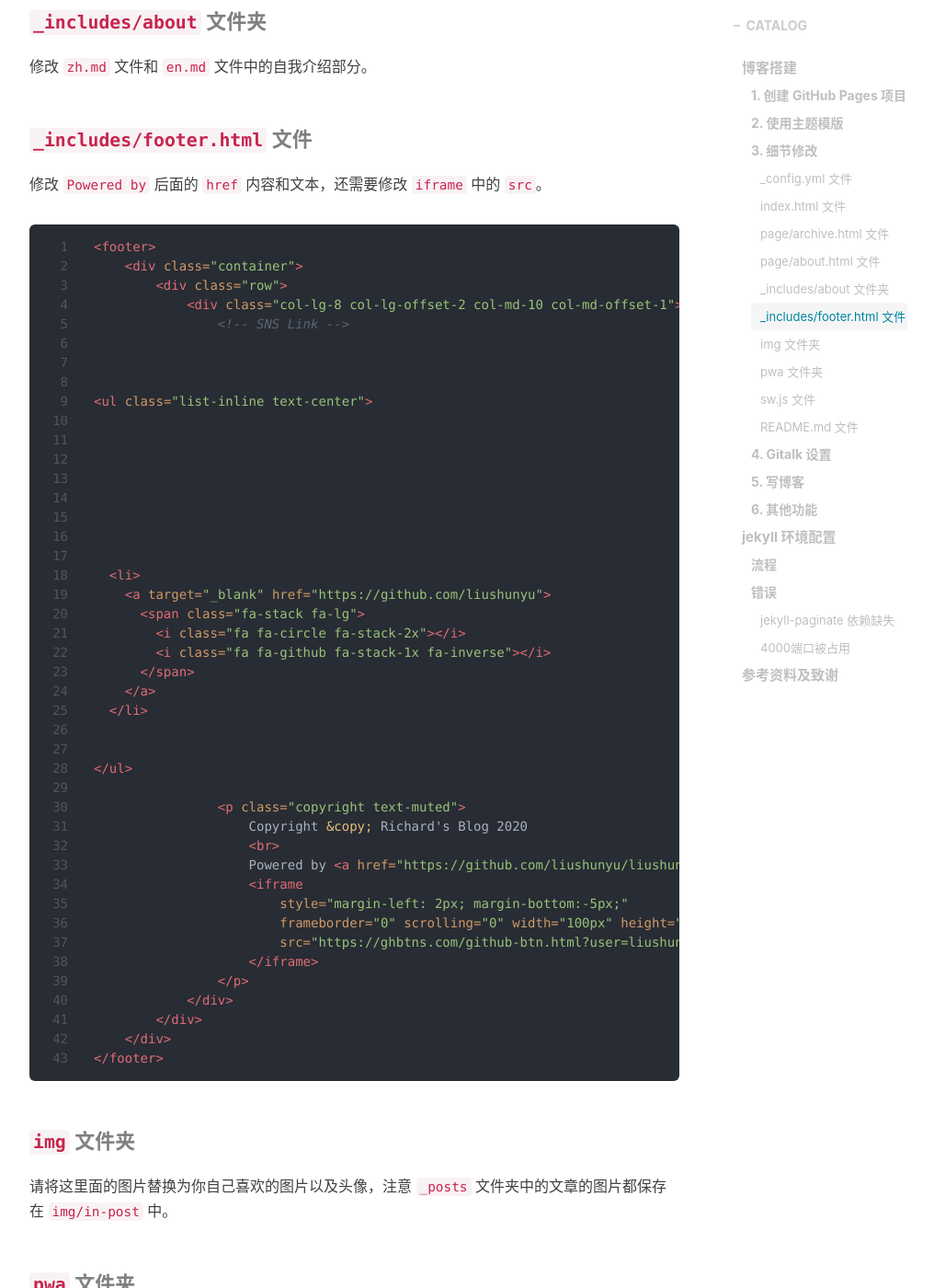
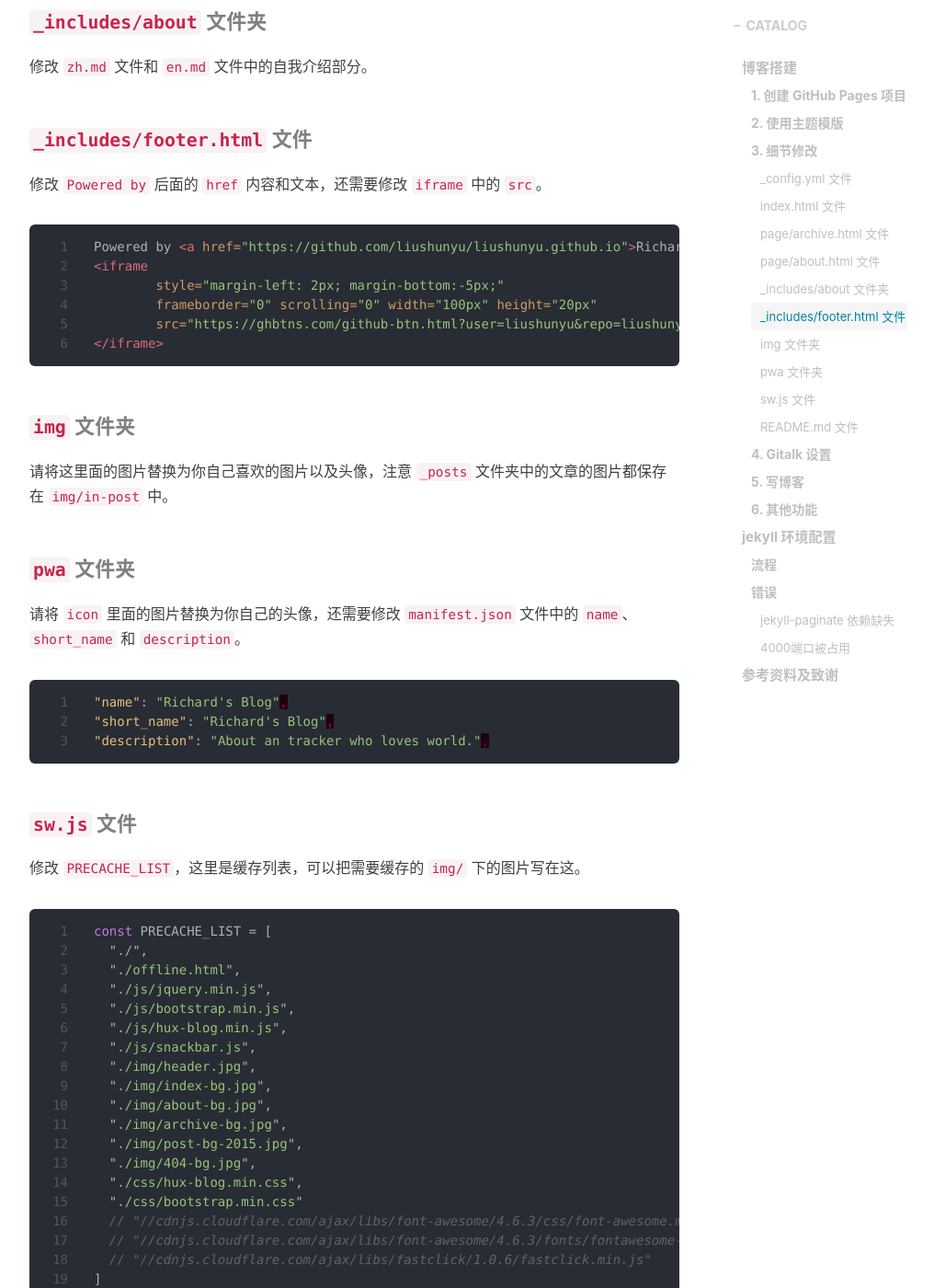
Before and after one commit to liushunyu/blog, a Jekyll site: the page built from _posts/2019-01-10-Github Pages 搭建博客.md, in a window 1280 px wide and 1400 px high, scrolled down 4603 px. Shown: the whole window at 92% size, without its empty margins (233-1249 px from the left). Built offline with Jekyll 4.4.1, drawn with Linux system fonts in a browser that asks for light colours; nearby versions of some CDN libraries; comment, search, counter and statistics services are not loaded.

Commit message:
Update 2019-01-10-Github Pages 搭建博客.md

````diff
--- a/_posts/2019-01-10-Github Pages 搭建博客.md
+++ b/_posts/2019-01-10-Github Pages 搭建博客.md
@@ -197,27 +197,12 @@ multilingual: true
 修改 `Powered by` 后面的 `href` 内容和文本，还需要修改 `iframe` 中的 `src`。
 
 ```html
-<footer>
-    <div class="container">
-        <div class="row">
-            <div class="col-lg-8 col-lg-offset-2 col-md-10 col-md-offset-1">
-                <!-- SNS Link -->
-                {% include sns-links.html center=true %}
-
-                <p class="copyright text-muted">
-                    Copyright &copy; {{ site.title }} {{ site.time | date: '%Y' }}
-                    <br>
-                    Powered by <a href="https://github.com/liushunyu/liushunyu.github.io">Richard's Blog</a> |
-                    <iframe
-                        style="margin-left: 2px; margin-bottom:-5px;"
-                        frameborder="0" scrolling="0" width="100px" height="20px"
-                        src="https://ghbtns.com/github-btn.html?user=liushunyu&repo=liushunyu.github.io&type=star&count=true" >
-                    </iframe>
-                </p>
-            </div>
-        </div>
-    </div>
-</footer>
+Powered by <a href="https://github.com/liushunyu/liushunyu.github.io">Richard's Blog</a> |
+<iframe
+        style="margin-left: 2px; margin-bottom:-5px;"
+        frameborder="0" scrolling="0" width="100px" height="20px"
+        src="https://ghbtns.com/github-btn.html?user=liushunyu&repo=liushunyu.github.io&type=star&count=true" >
+</iframe>
 ```
 
 
````
